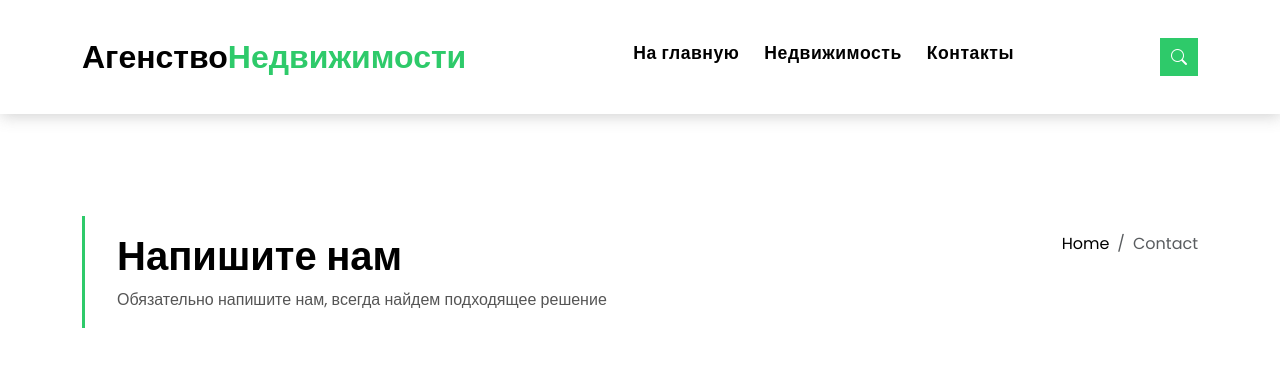
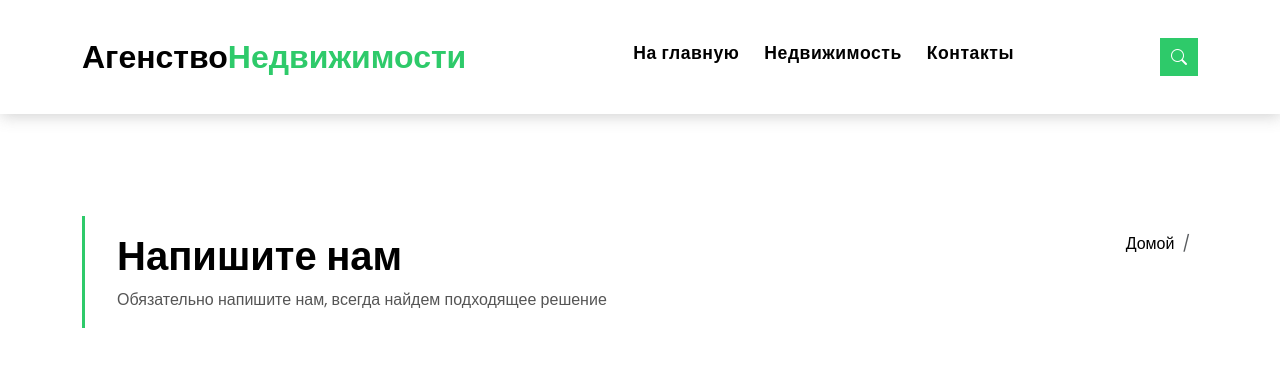
Before and after one commit to Di4145/django_realty, a Django app: page /contacts/ in a window 1280 px wide. Shown: the top 373 px of the page. Run offline with Django 4.2, Linux system fonts and the light colour scheme; some libraries are stand-ins or nearby versions.

Commit message:
contacts

```diff
--- a/templates/contacts.html
+++ b/templates/contacts.html
@@ -17,10 +17,10 @@
             <nav aria-label="breadcrumb" class="breadcrumb-box d-flex justify-content-lg-end">
               <ol class="breadcrumb">
                 <li class="breadcrumb-item">
-                  <a href="index.html">Home</a>
+                  <a href="{% url 'index_page' %}">Домой</a>
                 </li>
                 <li class="breadcrumb-item active" aria-current="page">
-                  Contact
+
                 </li>
               </ol>
             </nav>
```
